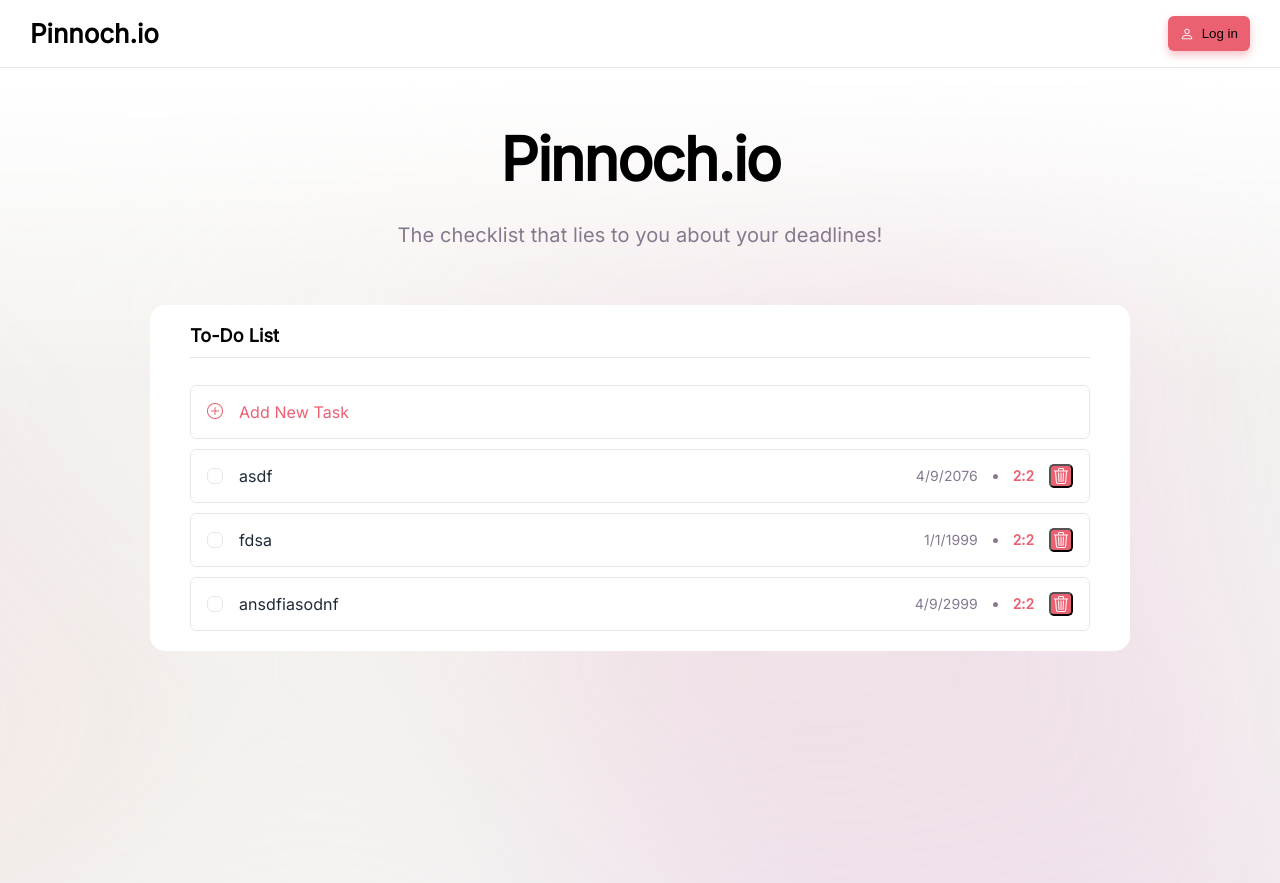
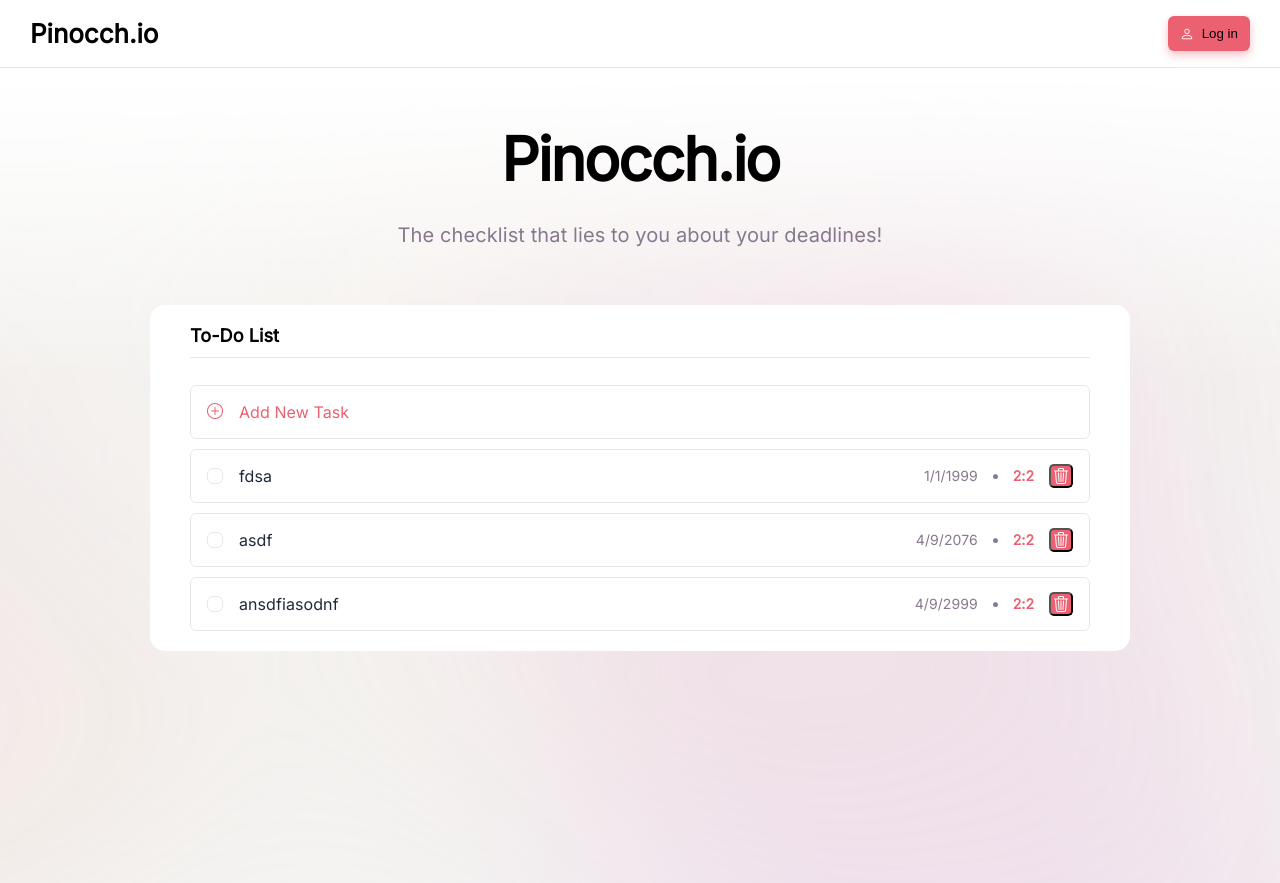
Before and after one commit to NicoBobBison/pinocchio, a Flask app: page / in a window 1280 px wide; the page is wider, and only the part inside the window is pictured. Shown: the top 883 px of that part. Run offline with Flask 3, Linux system fonts and the light colour scheme; data comes from the database, SQL or seed files in the repository; both versions use the stored data as it was after the commit.

Commit message:
Fixed cancel page

```diff
--- a/main.py
+++ b/main.py
@@ -23,8 +23,12 @@ def home_page():
     todo_list = Todo.query.all()
     for todo in todo_list:
         todo.due_date = lie(todo.input_date, todo.due_date)
-    print("render home")
+    todo_list.sort(key=getTodoOrder)
     return render_template('home.html', todo_list=todo_list)
+
+
+def getTodoOrder(todo):
+    return todo.due_date - datetime.now()
 
 
 @app.route('/add', methods=['POST'])
@@ -43,7 +47,8 @@ def add():
 @app.route('/cancel', methods=['POST'])
 def cancel_to_home():
     todo_list = Todo.query.all()
-    return render_template('home.html', todo_list=todo_list)
+    return redirect(url_for("home_page"))
+
 
 @app.route("/delete/<int:todo_id>")
 def delete(todo_id):
--- a/templates/home.html
+++ b/templates/home.html
@@ -77,7 +77,7 @@
                 <div class="navbar-elements-container">
                     <div class="logo-container">
                         <span id="logo-text">
-                            Pinnoch.io
+                            Pinocch.io
                         </span>
                     </div>
                     <div class="login-container">
@@ -92,7 +92,7 @@
                 <div class="navbar-break"></div>
             </div>
             <div class="title-section">
-                <span class="section-title">Pinnoch.io</span>
+                <span class="section-title">Pinocch.io</span>
                 <div class="section-description">The checklist that lies to you about your deadlines!</div>
             </div>
             <div class="checklist-section">
```
Also changed, not shown: instance/db.sqlite.
